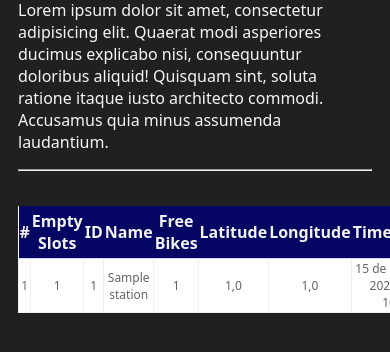
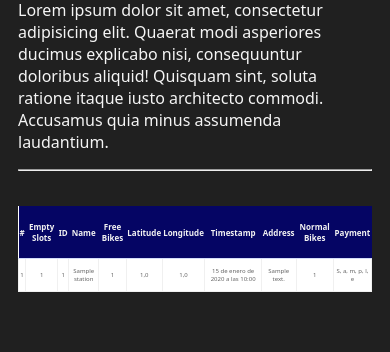
Before and after one commit to amarianjel/Extraction_to_api-citybik_and_page-snifa, a Django app: page / in a window 390 px wide; the page is wider, and only the part inside the window is pictured. Shown: the part 209-561 px from the top of that part. Run offline with Django 4.2, Linux system fonts and the light colour scheme; tables that the repository leaves empty hold one stand-in row (values such as "Sample post"); parts of the project's set-up code (start-up, migrations or seed data) failed here and were passed over.

Commit message:
Vista casi lista

```diff
--- a/web/static/styles/main.css
+++ b/web/static/styles/main.css
@@ -75,3 +75,11 @@ td:hover {
     color: #F2F2F2;
     background-color: rgba(15, 25, 25, 90);
 }
+
+/* Media query */
+
+@media screen and (max-width: 800px) {
+    table {
+        font-size:0.5em;
+    }
+}
```
